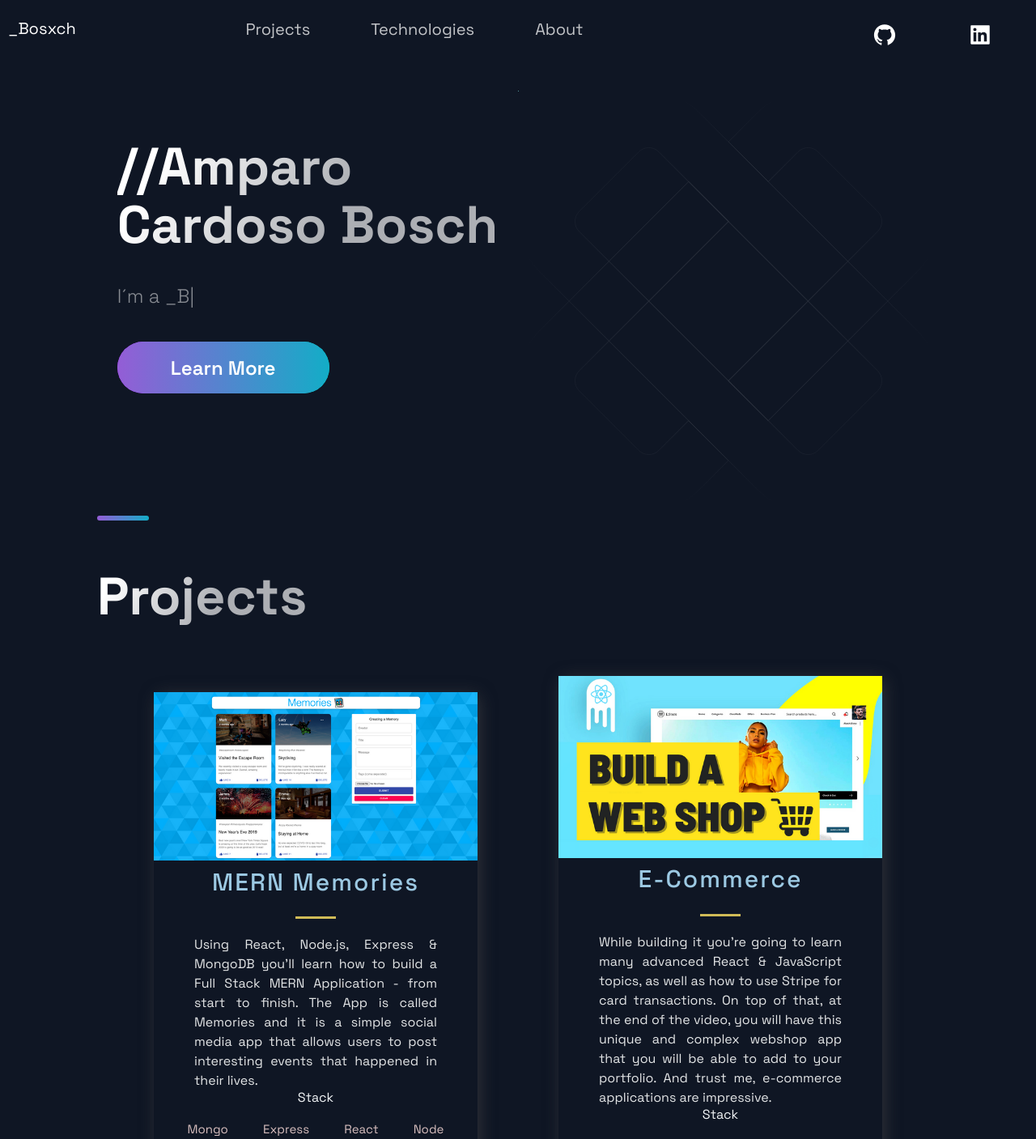
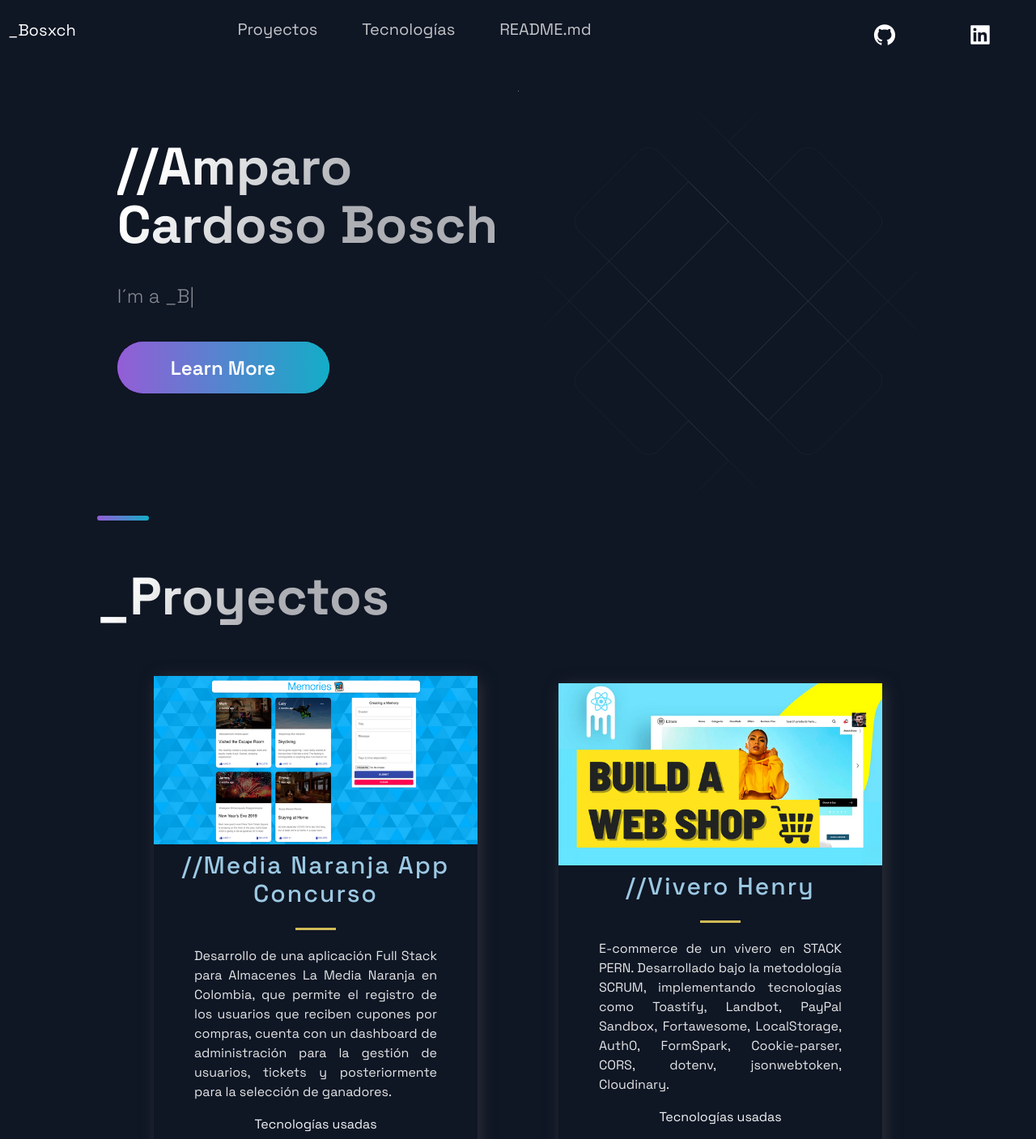
Before and after one commit to bosxch/my_porfolio, a Next.js app: page / in a window 1280 px wide. Shown: the top 1407 px of the page at 81% size. Built offline with nearby package versions, Linux system fonts and the light colour scheme.

Commit message:
style and adding my projects

```diff
--- a/src/components/Header/Header.js
+++ b/src/components/Header/Header.js
@@ -1,7 +1,7 @@
 import Link from 'next/link';
 import React from 'react';
-import { AiFillGithub, AiFillInstagram, AiFillLinkedin } from 'react-icons/ai';
-import { DiCssdeck } from 'react-icons/di';
+import { AiFillGithub, AiFillLinkedin } from 'react-icons/ai';
+
 
 import { Container, Div1, Div2, Div3, NavLink, SocialIcons, Span } from './HeaderStyles';
 
@@ -10,32 +10,32 @@ const Header = () =>  (
     <Div1>
       <Link href='/'>
         <a style={{display: 'flex', alignItems: 'center', color: 'white', marginBottom: '20px'}}>
-        <Span>_Bosxch</Span>
+        <Span style={{'margin-top':'0.5rem'}}>_Bosxch</Span>
         </a>
       </Link>
     </Div1>
     <Div2>
       <li>
         <Link href='#projects'>
-          <NavLink>Projects</NavLink>
+          <NavLink>Proyectos</NavLink>
         </Link>
       </li>
       <li>
         <Link href='#tech'>
-          <NavLink>Technologies</NavLink>
+          <NavLink>Tecnologías</NavLink>
         </Link>
       </li>
       <li>
         <Link href='#about'>
-          <NavLink>About</NavLink>
+          <NavLink>README.md</NavLink>
         </Link>
       </li>
     </Div2>
     <Div3>
-      <SocialIcons href='https://github.com/bosxch'>
+      <SocialIcons href='https://github.com/bosxch' target="_blank">
         <AiFillGithub size='3rem'/>
       </SocialIcons>
-      <SocialIcons href='in/amparo-cardoso-bosch'>
+      <SocialIcons href='https://www.linkedin.com/in/amparo-cardoso-bosch/' target="_blank">
         <AiFillLinkedin size='3rem'/>
       </SocialIcons>
     </Div3>
--- a/src/components/Projects/Projects.js
+++ b/src/components/Projects/Projects.js
@@ -7,18 +7,20 @@ import { projects } from '../../constants/constants';
 const Projects = () => (
   <Section nopadding id='projects'>
     <SectionDivider/>
-    <SectionTitle main>Projects</SectionTitle>
+    <SectionTitle main>_Proyectos</SectionTitle>
     <GridContainer>
       {projects.map(({ id, image, title, description, tags, source, visit }) => (
         <BlogCard key={id}>
           <Img src={image}/>
           <TitleContent>
-            <HeaderThree title>{title}</HeaderThree>
+            <HeaderThree title>//{title}</HeaderThree>
             <Hr />
           </TitleContent>
           <CardInfo>{description}</CardInfo>
           <div>
-            <TitleContent>Stack</TitleContent>
+            <br/>
+            <TitleContent>Tecnologías usadas</TitleContent>
+
             <TagList>
               {tags.map((tag, idx) => (
                 <Tag key={idx}>{tag}</Tag>
@@ -26,8 +28,8 @@ const Projects = () => (
             </TagList>
           </div>
           <UtilityList>
-            <ExternalLinks href={visit}>Code</ExternalLinks>
-            <ExternalLinks href={source}>Source</ExternalLinks>
+            <ExternalLinks href={visit}>Source Code</ExternalLinks>
+            <ExternalLinks href={source}>Live Demo</ExternalLinks>
           </UtilityList>
         </BlogCard>
 ))}
--- a/src/components/Projects/ProjectsStyles.js
+++ b/src/components/Projects/ProjectsStyles.js
@@ -102,9 +102,26 @@ transition: 0.5s;
 `;
 
 export const TagList = styled.ul`
-display: flex;
-justify-content: space-around;
-padding: 2rem;
+list-style-type: none;
+display: grid;
+grid-template-columns: repeat(4, 1fr);
+gap: 10px;
+margin: 3rem 0;
+
+@media ${props => props.theme.breakpoints.lg}{
+  grid-template-columns: repeat(3, 1fr);
+  margin: 32px 0;
+}
+
+@media ${props => props.theme.breakpoints.md}{
+  grid-template-columns: repeat(3, 1fr);
+  margin: 32px 0;
+}
+
+@media ${props => props.theme.breakpoints.sm}{
+  grid-template-columns: repeat(3, 1fr);
+  margin: 32px 0;
+}
 `
 export const Tag = styled.li`
 color: #d8bfbf;
--- a/src/constants/constants.js
+++ b/src/constants/constants.js
@@ -1,18 +1,18 @@
 export const projects = [
   {
-    title: 'MERN Memories',
-    description: "Using React, Node.js, Express & MongoDB you'll learn how to build a Full Stack MERN Application - from start to finish. The App is called Memories and it is a simple social media app that allows users to post interesting events that happened in their lives.",
+    title: 'Media Naranja App Concurso',
+    description: "Desarrollo de una aplicación Full Stack para Almacenes La Media Naranja en Colombia, que permite el registro de los usuarios que reciben cupones por compras, cuenta con un dashboard de administración para la gestión de usuarios, tickets y posteriormente para la selección de ganadores.",
       image: '/images/1.png',
-      tags: ['Mongo', 'Express', 'React', 'Node'],
-    source: 'https://google.com',
-    visit: 'https://google.com',
+      tags: ['React', 'Redux', 'MaterialUI', 'JavaScript', 'PostgreSQL', 'Sequelize', 'Express', 'Node'],
+    source: 'https://github.com/Hermes91/MediaNaranja-Front',
+    visit: 'https://sorteos.lamedianaranja.com.co/',
     id: 0,
   },
   {
-    title: 'E-Commerce',
-    description:"While building it you're going to learn many advanced React & JavaScript topics, as well as how to use Stripe for card transactions. On top of that, at the end of the video, you will have this unique and complex webshop app that you will be able to add to your portfolio. And trust me, e-commerce applications are impressive.",
+    title: 'Vivero Henry',
+    description:"E-commerce de un vivero en STACK PERN. Desarrollado bajo la metodología SCRUM, implementando tecnologías como Toastify, Landbot, PayPal Sandbox, Fortawesome, LocalStorage, Auth0, FormSpark, Cookie-parser, CORS, dotenv, jsonwebtoken, Cloudinary.",
     image: '/images/2.png',
-    tags: ['React', 'JavaScript'],
+    tags: ['React', 'Redux', 'Bootstrap', 'MaterialUI', 'Express', 'PostgreSQL', 'Sequelize', 'Node'],
     source: 'https://google.com',
     visit: 'https://google.com',
     id: 1,
```
